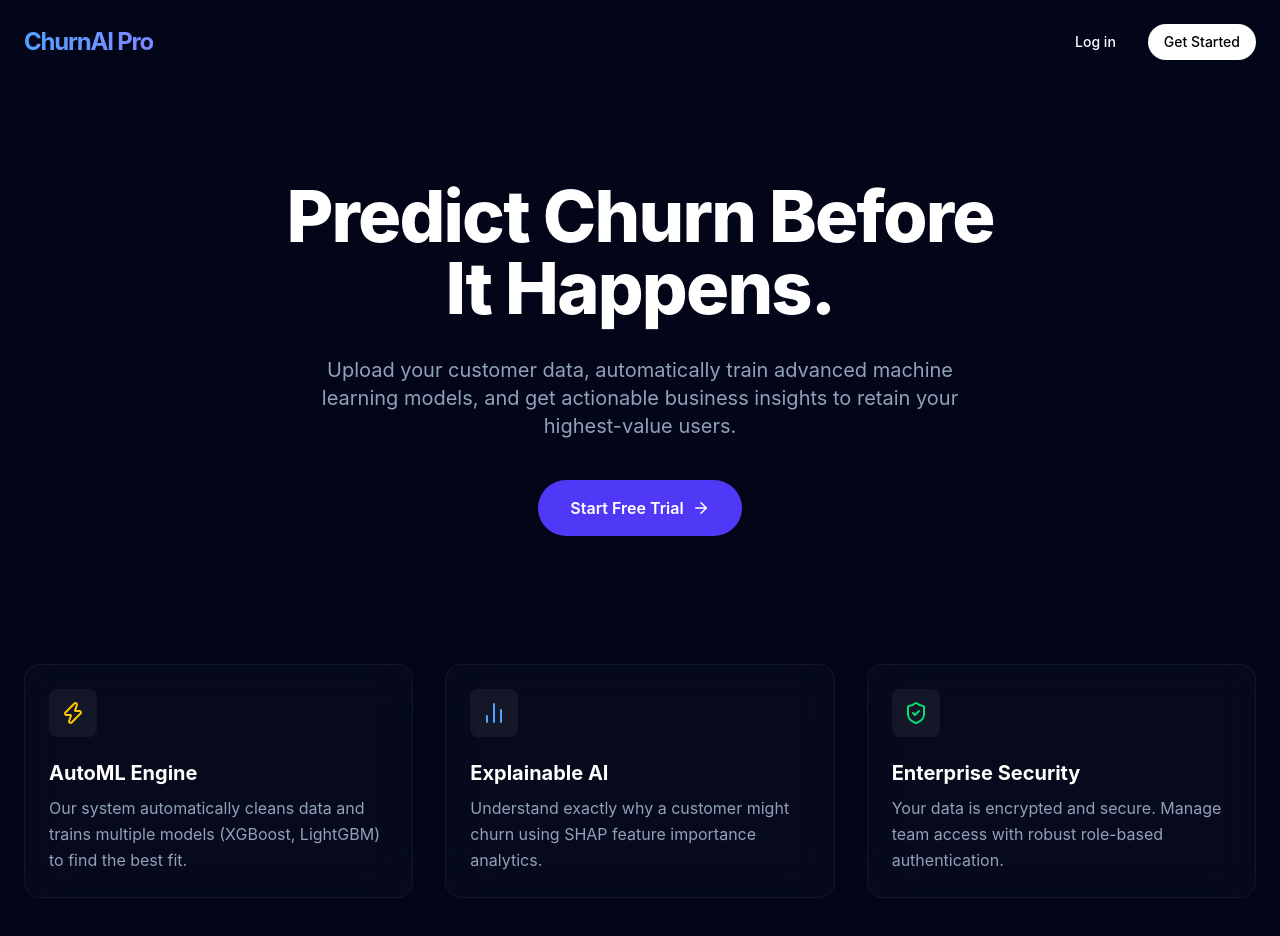
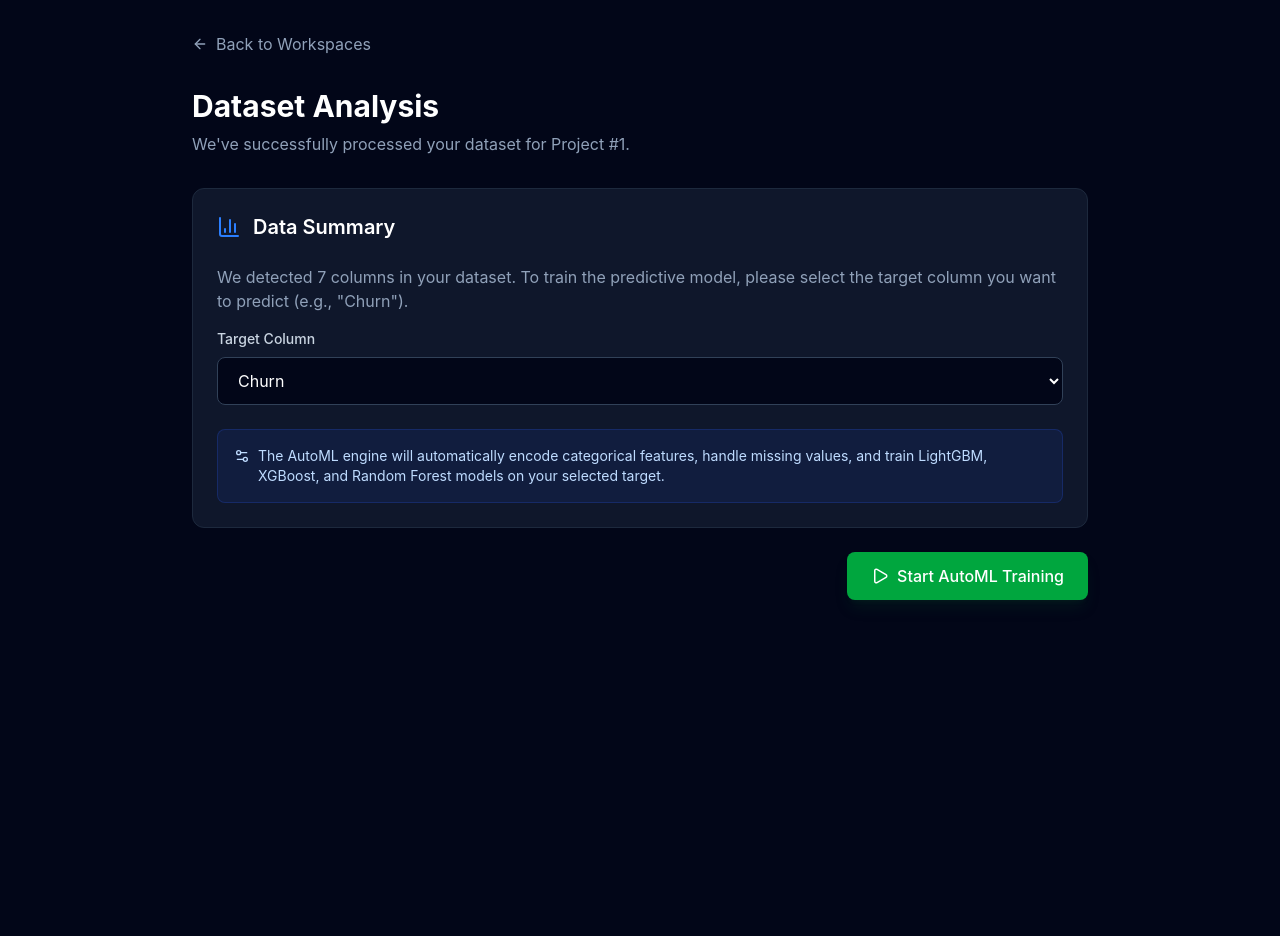
Before and after one commit to Hariom1729/churnai-pro, a React (Vite) app in the folder frontend/: page /project/1/dashboard in a window 1280 px wide. Before the commit this address led to /. Shown: the top 936 px of the page. After the commit the page ends 800 px from the top, so only its background shows below. Built offline with nearby package versions, Linux system fonts and the light colour scheme.

Commit message:
Finish Phase 2: Add Data Analysis screen and route

```diff
--- a/frontend/src/App.tsx
+++ b/frontend/src/App.tsx
@@ -3,6 +3,7 @@ import LandingPage from "./pages/LandingPage";
 import AuthPage from "./pages/AuthPage";
 import ProjectDashboard from "./pages/ProjectDashboard";
 import UploadData from "./pages/UploadData";
+import DataAnalysis from "./pages/DataAnalysis";
 
 export default function App() {
   return (
@@ -13,6 +14,7 @@ export default function App() {
         <Route path="/register" element={<AuthPage isLogin={false} />} />
         <Route path="/dashboard" element={<ProjectDashboard />} />
         <Route path="/project/:id/upload" element={<UploadData />} />
+        <Route path="/project/:id/dashboard" element={<DataAnalysis />} />
         <Route path="*" element={<Navigate to="/" />} />
       </Routes>
     </BrowserRouter>
--- /dev/null
+++ b/frontend/src/pages/DataAnalysis.tsx
@@ -0,0 +1,89 @@
+import React, { useState, useEffect } from 'react';
+import { useParams, useNavigate } from 'react-router-dom';
+import { ArrowLeft, Play, BarChart3, Settings2 } from 'lucide-react';
+import axios from 'axios';
+
+export default function DataAnalysis() {
+  const { id } = useParams();
+  const navigate = useNavigate();
+  const [loading, setLoading] = useState(true);
+  const [columns, setColumns] = useState<string[]>([]);
+  const [targetColumn, setTargetColumn] = useState<string>('');
+
+  // In a real app we'd fetch actual CSV columns from the backend.
+  // We'll mock this for now until we build the Pandas logic on the backend.
+  useEffect(() => {
+    setTimeout(() => {
+      setColumns(['CustomerID', 'Age', 'TenureMonths', 'MonthlyCharge', 'TotalCharge', 'SupportTickets', 'Churn']);
+      setTargetColumn('Churn'); // auto-select 'Churn' if found
+      setLoading(false);
+    }, 1500);
+  }, [id]);
+
+  const handleStartTraining = () => {
+    alert(`Starting AutoML pipeline to predict: ${targetColumn}!`);
+    // Navigate to training progress page or dashboard (Phase 3)
+  };
+
+  return (
+    <div className="min-h-screen bg-slate-950 text-white p-8">
+      <div className="max-w-4xl mx-auto">
+        <button onClick={() => navigate('/dashboard')} className="flex items-center text-slate-400 hover:text-white mb-8 transition">
+          <ArrowLeft size={16} className="mr-2" /> Back to Workspaces
+        </button>
+
+        <h1 className="text-3xl font-bold mb-2">Dataset Analysis</h1>
+        <p className="text-slate-400 mb-8">We've successfully processed your dataset for Project #{id}.</p>
+
+        {loading ? (
+          <div className="bg-slate-900 border border-slate-800 rounded-xl p-16 flex flex-col items-center justify-center">
+            <div className="w-12 h-12 border-4 border-blue-500 border-t-transparent rounded-full animate-spin mb-4"></div>
+            <p className="text-lg">Analyzing CSV columns and data types...</p>
+          </div>
+        ) : (
+          <div className="space-y-6">
+            <div className="bg-slate-900 border border-slate-800 rounded-xl p-6">
+              <div className="flex items-center mb-6">
+                <BarChart3 className="text-blue-500 mr-3" size={24} />
+                <h2 className="text-xl font-semibold">Data Summary</h2>
+              </div>
+              <p className="text-slate-400 mb-4">
+                We detected {columns.length} columns in your dataset. To train the predictive model, please select the target column you want to predict (e.g., "Churn").
+              </p>
+
+              <div className="mb-6">
+                <label className="block text-sm font-medium text-slate-300 mb-2">Target Column</label>
+                <select
+                  className="w-full bg-slate-950 border border-slate-700 rounded-lg px-4 py-3 text-white focus:outline-none focus:border-blue-500 transition"
+                  value={targetColumn}
+                  onChange={(e) => setTargetColumn(e.target.value)}
+                >
+                  <option value="" disabled>Select a column to predict</option>
+                  {columns.map(col => (
+                    <option key={col} value={col}>{col}</option>
+                  ))}
+                </select>
+              </div>
+
+              <div className="p-4 bg-blue-900/20 border border-blue-900/50 rounded-lg flex items-start text-sm text-blue-200">
+                <Settings2 className="mt-0.5 mr-2 flex-shrink-0" size={16} />
+                <p>The AutoML engine will automatically encode categorical features, handle missing values, and train LightGBM, XGBoost, and Random Forest models on your selected target.</p>
+              </div>
+            </div>
+
+            <div className="flex justify-end">
+              <button
+                onClick={handleStartTraining}
+                disabled={!targetColumn}
+                className="flex items-center px-6 py-3 bg-green-600 hover:bg-green-700 disabled:opacity-50 disabled:cursor-not-allowed rounded-lg font-medium transition shadow-lg shadow-green-900/20"
+              >
+                <Play className="mr-2" size={18} />
+                Start AutoML Training
+              </button>
+            </div>
+          </div>
+        )}
+      </div>
+    </div>
+  );
+}
```
Also changed, not shown: 1 other file (tests, documents, lock files or other folders).
